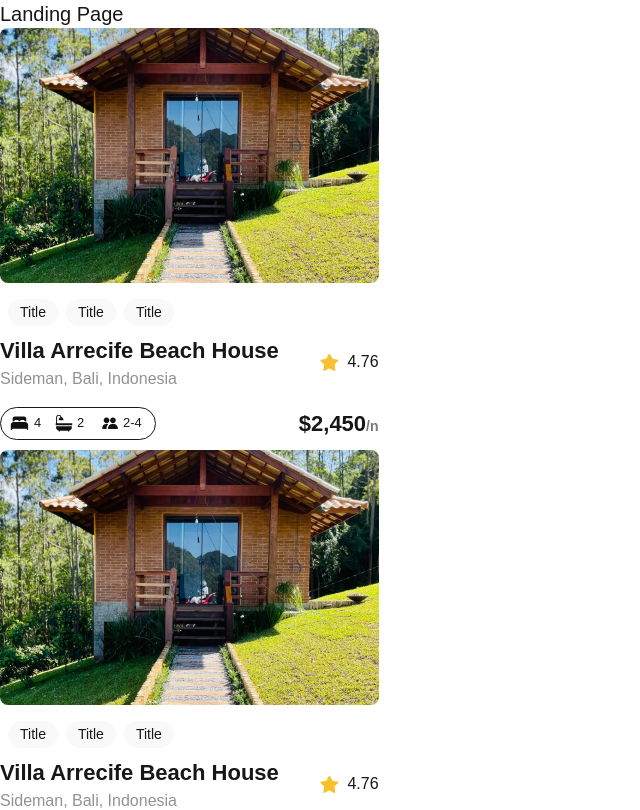
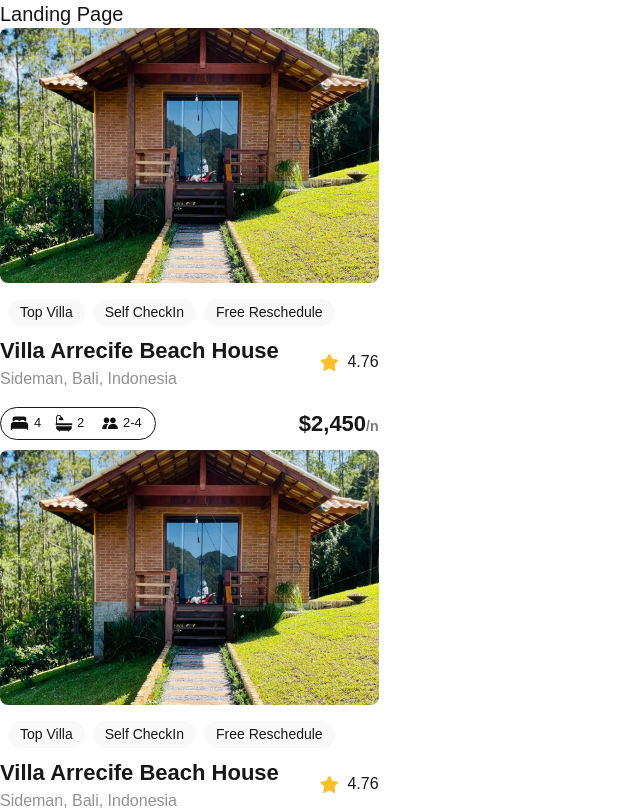
Before and after one commit to Alle4n/alx-project-0x00-setup, a Next.js app in the folder alx-project-0x00/: page /landing in a window 1280 px wide. Shown: the top 810 px of the page, without its empty margins (0-640 px from the left). Built offline with nearby package versions, Linux system fonts and the light colour scheme.

Commit message:
Typing your functional component

```diff
--- a/alx-project-0x00/components/Pill.tsx
+++ b/alx-project-0x00/components/Pill.tsx
@@ -1,9 +1,11 @@
-const Pill: React.FC = () => {
+import { PillProps } from "@/interfaces";
+
+const Pill: React.FC<PillProps> = ({ title }) => {
   return (
-    <div className=" flex justify-center  items-center bg-[#F9F9F9] px-3 w-auto h-[27px] rounded-full">
-      <p className=" text-sm ">Title</p>
+    <div className="flex justify-center items-center bg-[#F9F9F9] px-3 w-auto h-[27px] rounded-full">
+      <p className="text-sm">{title}</p>
     </div>
-  )
-}
+  );
+};
 
 export default Pill;
--- a/alx-project-0x00/interfaces/index.ts
+++ b/alx-project-0x00/interfaces/index.ts
@@ -0,0 +1,3 @@
+export interface PillProps {
+  title: string
+}
```
